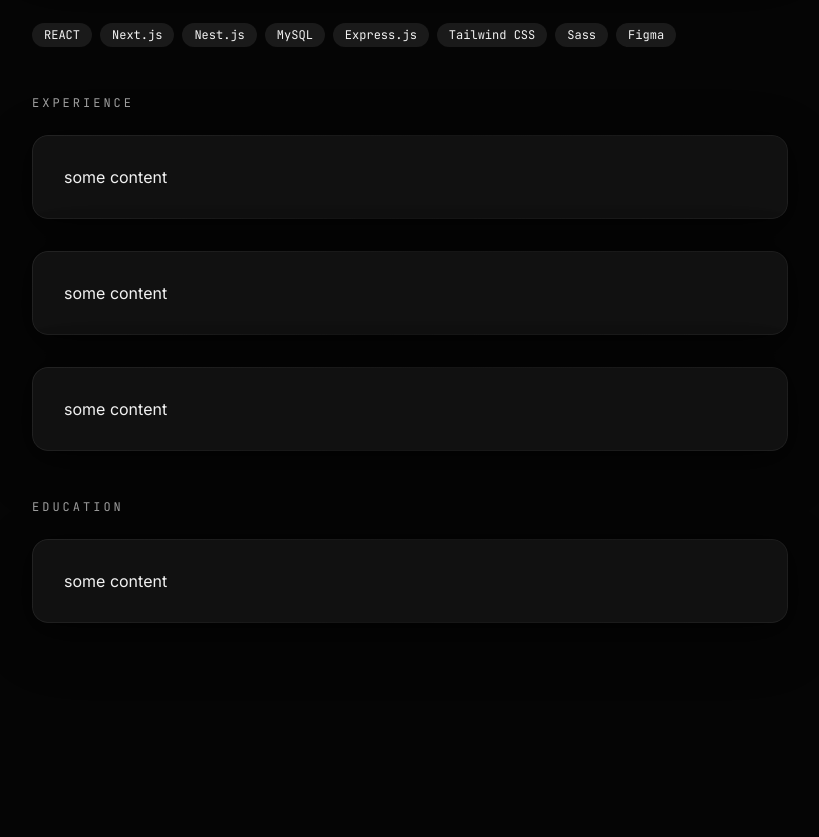
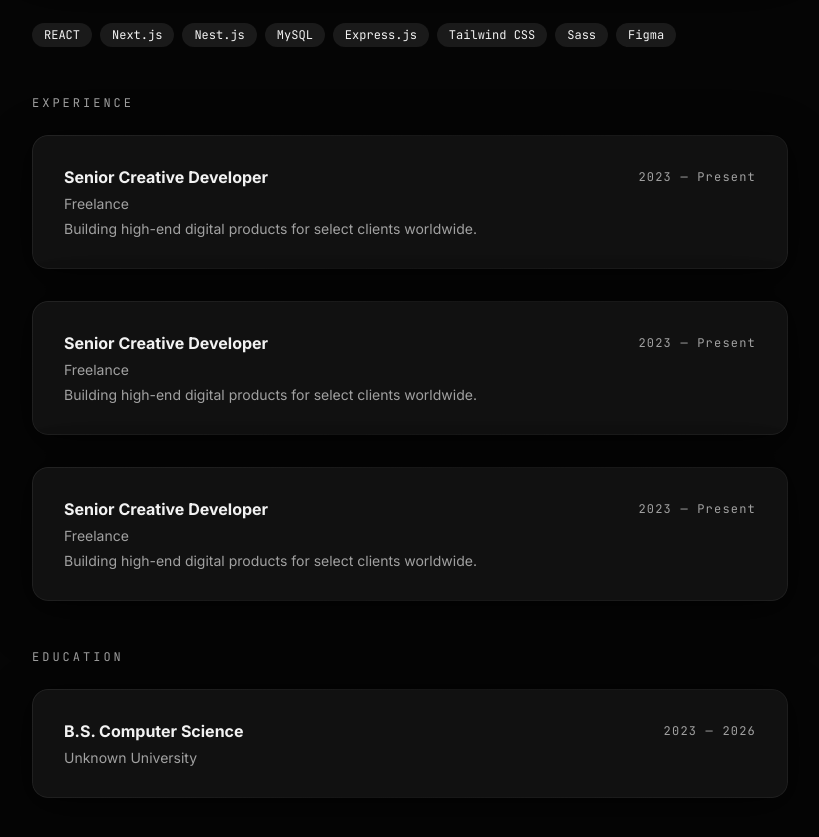
Before and after one commit to ivankalituk/business-card, a React (Vite) app: page /about in a window 1280 px wide. Shown: the part 800-1637 px from the top of the page, without its empty margins (391-1210 px from the left). Built offline with nearby package versions, Linux system fonts and the light colour scheme.

Commit message:
feat[boardedBlock]: timed content component

```diff
--- a/src/pages/aboutPage/ui/aboutPageEducation.tsx
+++ b/src/pages/aboutPage/ui/aboutPageEducation.tsx
@@ -1,6 +1,7 @@
 import type { FC } from "react";
 import { SmallHeading } from "../../../shared/ui/smallHeading";
 import { BorderedBlock } from "../../../shared/ui/borderedBlock";
+import { BoardedBlockTimedContent } from "../../../shared/ui/boardedBlockTimedContent";
 
 const AboutPageEducation: FC = () => {
     return(
@@ -10,7 +11,11 @@ const AboutPageEducation: FC = () => {
             </SmallHeading>
 
             <BorderedBlock>
-                some content
+                <BoardedBlockTimedContent
+                    heading="B.S. Computer Science"
+                    date="2023 — 2026"
+                    secondHeading="Unknown University"
+                />
             </BorderedBlock>
         </div>
     )
--- a/src/pages/aboutPage/ui/aboutPageExperience.tsx
+++ b/src/pages/aboutPage/ui/aboutPageExperience.tsx
@@ -1,6 +1,7 @@
 import type { FC } from "react";
 import { SmallHeading } from "../../../shared/ui/smallHeading";
 import { BorderedBlock } from "../../../shared/ui/borderedBlock";
+import { BoardedBlockTimedContent } from "../../../shared/ui/boardedBlockTimedContent";
 
 const AboutPageExperience: FC = () =>{
     return(
@@ -11,13 +12,30 @@ const AboutPageExperience: FC = () =>{
 
             <div className='flex flex-col gap-[32px]'>
                 <BorderedBlock>
-                    some content
+                    <BoardedBlockTimedContent
+                        heading="Senior Creative Developer"
+                        date="2023 — Present"
+                        secondHeading="Freelance"
+                        content="Building high-end digital products for select clients worldwide."
+                    />
                 </BorderedBlock>
+
                 <BorderedBlock>
-                    some content
+                    <BoardedBlockTimedContent
+                        heading="Senior Creative Developer"
+                        date="2023 — Present"
+                        secondHeading="Freelance"
+                        content="Building high-end digital products for select clients worldwide."
+                    />
                 </BorderedBlock>
+
                 <BorderedBlock>
-                    some content
+                    <BoardedBlockTimedContent
+                        heading="Senior Creative Developer"
+                        date="2023 — Present"
+                        secondHeading="Freelance"
+                        content="Building high-end digital products for select clients worldwide."
+                    />
                 </BorderedBlock>
             </div>
         </div>
--- a/src/shared/ui/boardedBlockTimedContent/ui/boardedBlockTimedContent.tsx
+++ b/src/shared/ui/boardedBlockTimedContent/ui/boardedBlockTimedContent.tsx
@@ -1,9 +1,35 @@
 import type { FC } from "react";
+import { BigHeading } from "../../bigHeading";
+import { SmallHeading } from "../../smallHeading";
+import { SecondaryText } from "../../secondaryText";
 
-const BoardedBlockTimedContent: FC = () => {
+interface Props {
+    heading?: string
+    date?: string
+    secondHeading?: string
+    content?: string
+}
+
+const BoardedBlockTimedContent: FC <Props> = ({heading, date, secondHeading, content}) => {
+    console.log(date)
+
     return(
         <div>
-            some content
+            {(heading || date) && <div
+                className="
+                    flex
+                    gap-[8px]
+                    items-center
+                    justify-between
+                "
+            >
+                {heading && <BigHeading className="text-[16px]">{heading}</BigHeading>}
+                {date && <SmallHeading className="text-[12px] tracking-[0.1em] normal-case">{date}</SmallHeading>}
+            </div>}
+
+            {secondHeading && <SecondaryText className="text-[14px] mt-[8px]">{secondHeading}</SecondaryText>}
+
+            {content && <SecondaryText className="text-[14px] mt-[8px]">{content}</SecondaryText>}
         </div>
     )
 }
```
